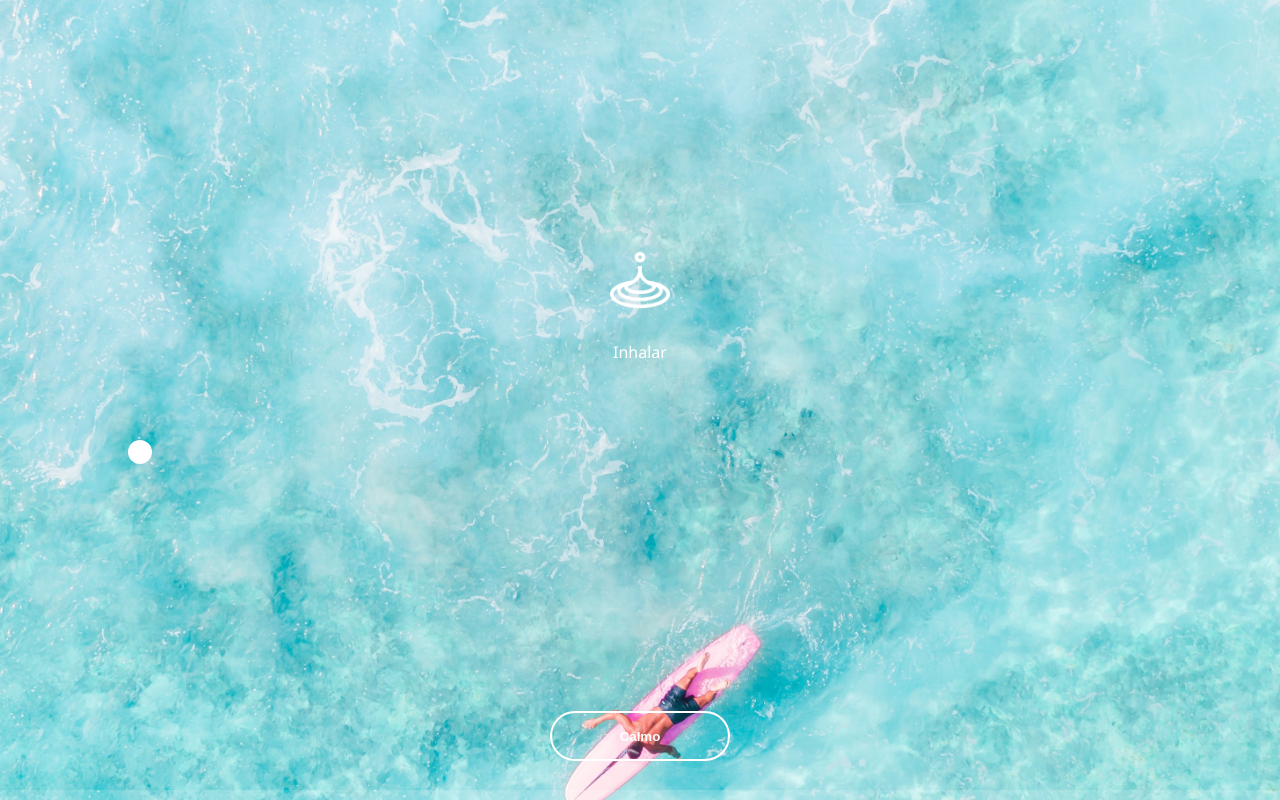
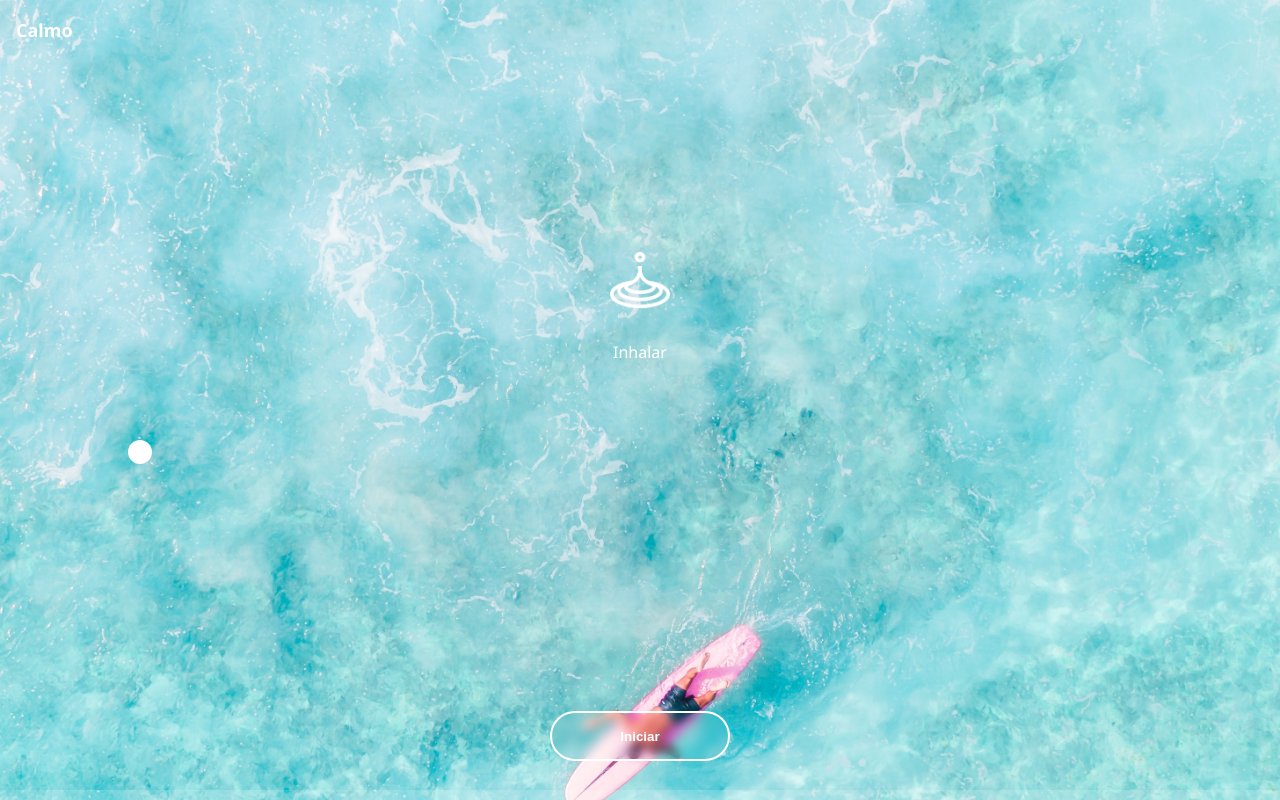
Before and after one commit to caballo31/caballo31.github.io, a plain HTML site: page index.html in a window 1280 px wide. Drawn offline with Linux system fonts and the light colour scheme.

Commit message:
Add app name header, update button style and funtionality

```diff
--- a/app.js
+++ b/app.js
@@ -2,11 +2,13 @@
 const progressBar = document.querySelector('.progress-bar');
 const title = document.querySelector('.title');
 const pulse = document.querySelector('.pulse');
+const button = document.querySelector('#primary-button')
 
 let codeStopped = true;
 
 function start(){
     if (codeStopped == true){
+        button.innerText = 'Pausar'
         progressBar.setAttribute('id','play-animation');
         pulse.setAttribute('id','play-pulse')
         let counter = 0;
@@ -28,6 +30,7 @@ function start(){
         intervalId = setInterval(vibration, 1000)
         codeStopped = false;
     } else if (codeStopped == false) {
+        button.innerText = 'Iniciar'
         codeStopped = true;
         clearInterval(intervalId);
         progressBar.setAttribute('id', '');
--- a/index.html
+++ b/index.html
@@ -11,9 +11,10 @@
 </head>
 <body>
     <div class="button-container">
+        <p id="app-name">Calmo</p>
         <img src="/img/peaceful.png" alt="">
         <p class="title">Inhalar</p>
-        <button id="primary-button" onclick="start()">Calmo</button>
+        <button id="primary-button" onclick="start()">Iniciar</button>
     </div>
 
     <div class="container">
--- a/style.css
+++ b/style.css
@@ -1,5 +1,6 @@
 body {
     margin: 0;
+    font-family: 'Segoe UI', Tahoma, Geneva, Verdana, sans-serif;
 }
 
 .container {
@@ -29,6 +30,13 @@ body {
     width: 100%;
     height: 100%;
 
+}
+
+#app-name {
+    font-weight: 700;
+    color: white;
+    font-size: 18px;
+    margin-left: 16px;
 }
 
 
@@ -66,6 +74,8 @@ body {
     top: 92%;
     -webkit-transform: translate(-50%, -50%);
     transform: translate(-50%, -50%);
+    backdrop-filter: blur(5px);
+
 }
 
 .pulse-container{
```
